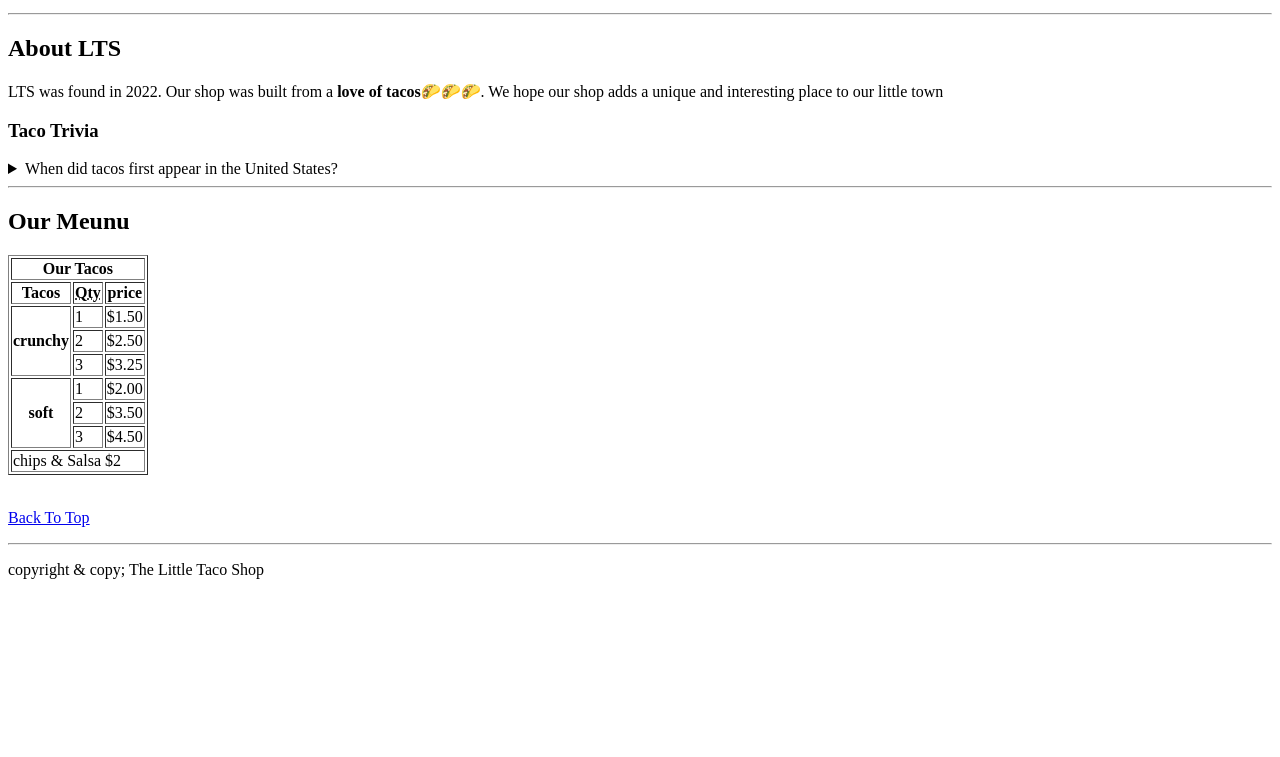
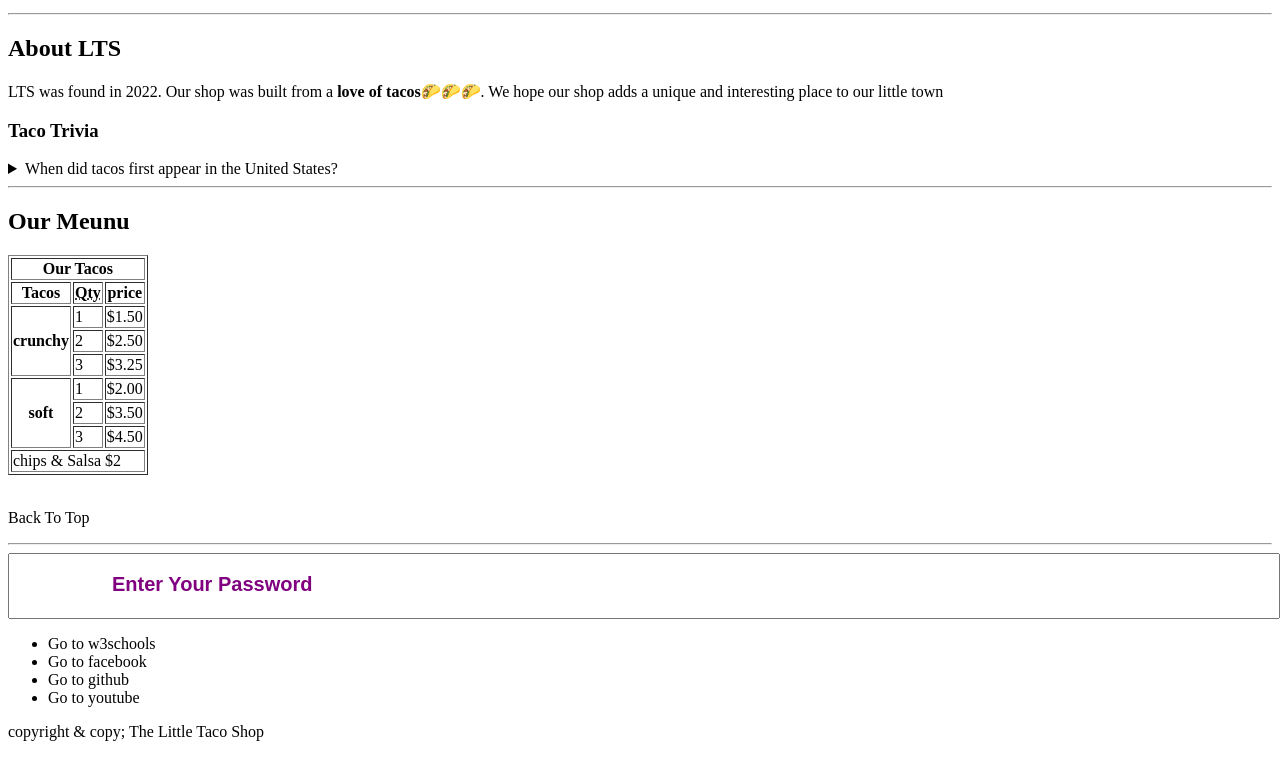
Before and after one commit to chigemezu2202/Johnson-Paschal, a plain HTML site: page Html-Structure/index.html in a window 1280 px wide. Shown: the part 422-1179 px from the top of the page. Before the commit the page ends 1017 px from the top, so only its background shows below. Drawn offline with Linux system fonts and the light colour scheme.

Commit message:
Some HTML Elements, Attribute and Style

```diff
--- a/index.html
+++ b/Html-Structure/index.html
@@ -26,7 +26,7 @@
                     <a href="hours.html">Store Hours</a>
                 </li>
                 <li>
-                    <a href="contact.html">Contact Us</a>
+                    <a target="_blank" href="contact.html">Contact Us</a>
                 </li>
 
             </ul>
@@ -125,6 +125,53 @@
     </main>
     <hr>
     <footer>
+        <style>
+            .paschalValue {
+                height: 60px;
+                width: 100%;
+            }
+            .paschalValue::placeholder {
+                font-size: 20px;
+                color: purple;
+                padding-left: 100px;
+                font-weight: bolder;
+            }
+
+            a {
+                text-decoration: none;
+            }
+
+            a:visited {
+                color: red;
+            }
+
+            a:link {
+                color: black;
+            }
+
+            a:hover {
+                color: gray;
+            }
+
+            a:active {
+                color: green;
+            }
+        </style>
+        <input name="" placeholder="Enter Your Password" class="paschalValue" type="text">
+        <ul>
+            <li>
+                <a target="_blank" href="https://www.w3schools.com/">Go to  w3schools</a>
+            </li>
+            <li>
+                <a target="_blank" href="https://www.facebook.com">Go to  facebook</a>
+            </li>
+            <li>
+                <a target="_blank" href="https://www.github.com">Go to  github</a>
+            </li>
+            <li>
+                <a target="_blank" href="https://www.youtube.com">Go to  youtube</a>
+            </li>
+        </ul>
         <p>copyright & copy; The Little Taco Shop</p>
     </footer>
 </body>
```
Also changed, not shown: Html-Structure/contact.html (renamed from contact.html), Html-Structure/favicon.ico (added), Html-Structure/hours.html (renamed from hours.html), Html-Structure/img/tacos_and_drink_400x267.png (renamed from img/tacos_and_drink_400x267.png), Html-Structure/img/tacos_close_up_400x260.png (renamed from img/tacos_close_up_400x260.png), Html-Structure/img/tacos_tray_400x267.png (renamed from img/tacos_tray_400x267.png), css/main.css (deleted), 5 other files.
